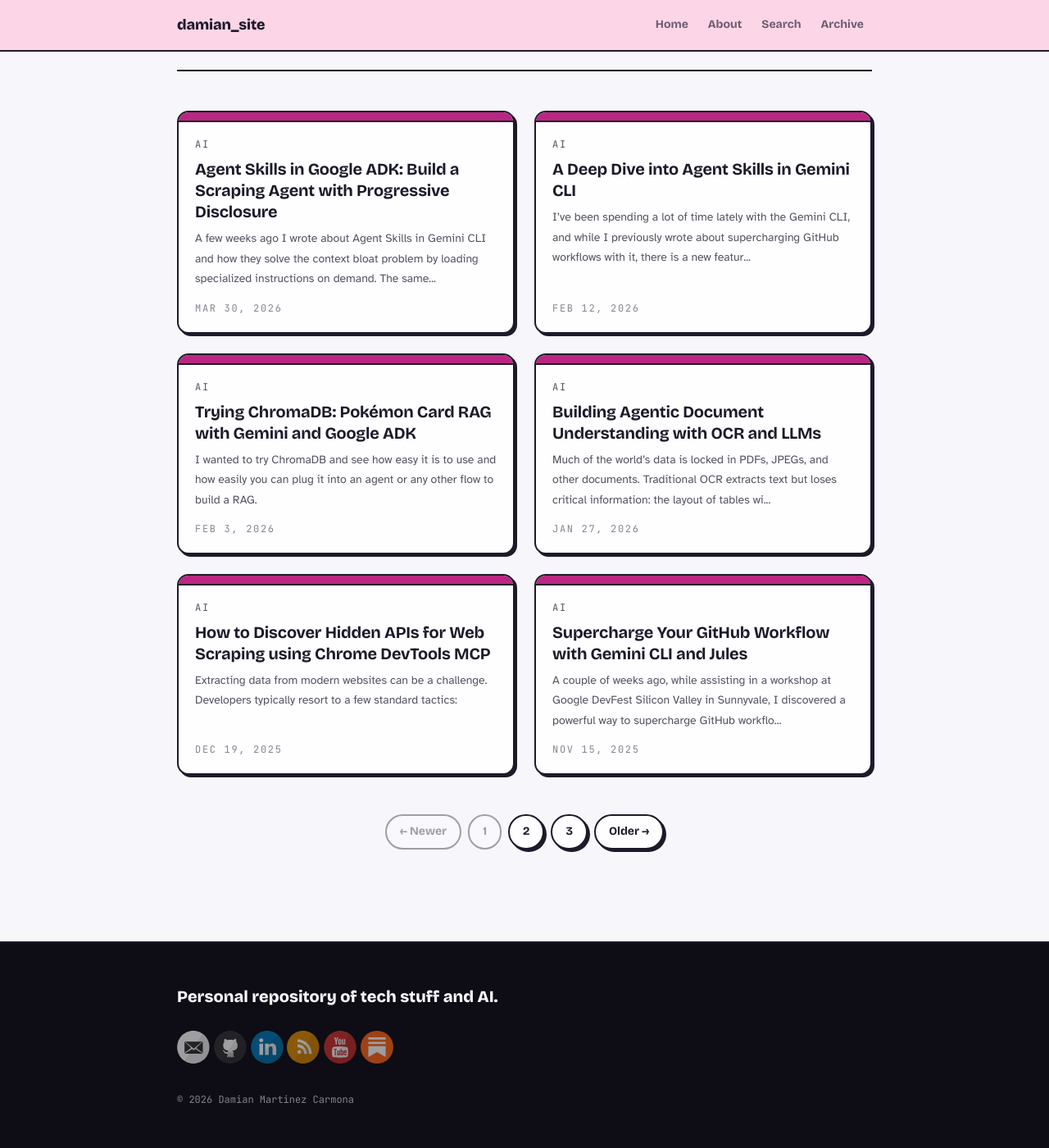
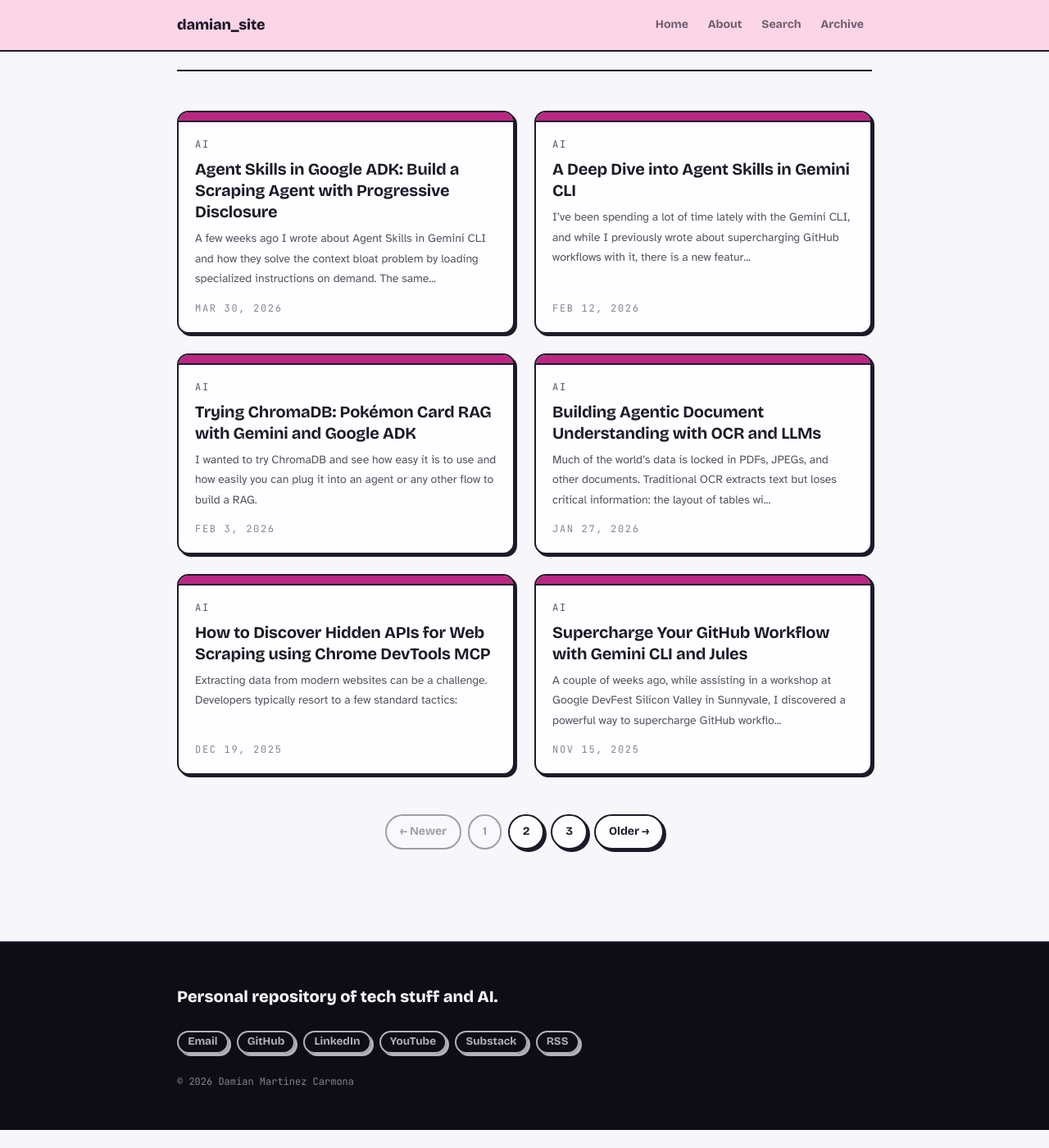
Before and after one commit to DamiMartinez/damimartinez.github.io, a Jekyll site: the page built from index.html, in a window 1280 px wide and 1400 px high, scrolled down 376 px. Shown: the whole window at 82% size. Built offline with Jekyll 4.4.1, drawn with Linux system fonts in a browser that asks for light colours; the list of posts is cut into pages by our own code; after the commit the page ends 1754 px from its top, so only the background shows below that.

Commit message:
feat(footer): replace circular SVG icons with neo-brutalist sticker pills

```diff
--- a/_layouts/default.html
+++ b/_layouts/default.html
@@ -42,7 +42,26 @@
     <footer class="site-footer">
       <div class="container">
         <p class="site-footer__tagline">{{ site.description }}</p>
-        {% include svg-icons.html %}
+        <div class="site-footer__social">
+          {% if site.footer-links.email %}
+            <a href="mailto:{{ site.footer-links.email }}" class="sticker sticker--dark tactile">Email</a>
+          {% endif %}
+          {% if site.footer-links.github %}
+            <a href="https://github.com/{{ site.footer-links.github }}" target="_blank" class="sticker sticker--dark tactile">GitHub</a>
+          {% endif %}
+          {% if site.footer-links.linkedin %}
+            <a href="https://www.linkedin.com/in/{{ site.footer-links.linkedin }}" target="_blank" class="sticker sticker--dark tactile">LinkedIn</a>
+          {% endif %}
+          {% if site.footer-links.youtube %}
+            <a href="https://youtube.com/{{ site.footer-links.youtube }}" target="_blank" class="sticker sticker--dark tactile">YouTube</a>
+          {% endif %}
+          {% if site.footer-links.substack %}
+            <a href="{{ site.footer-links.substack }}" target="_blank" class="sticker sticker--dark tactile">Substack</a>
+          {% endif %}
+          {% if site.footer-links.rss %}
+            <a href="{{ site.baseurl }}/feed.xml" target="_blank" class="sticker sticker--dark tactile">RSS</a>
+          {% endif %}
+        </div>
         <p class="site-footer__copy">&copy; {{ site.time | date: "%Y" }} {{ site.author }}</p>
       </div>
     </footer>
--- a/assets/style.scss
+++ b/assets/style.scss
@@ -193,6 +193,27 @@ a.sticker {
   &:active {
     transform: translate(3px, 3px);
     box-shadow: none;
+  }
+}
+
+.sticker--dark {
+  background: transparent;
+  border-color: var(--color-footer-fg);
+  color: var(--color-footer-fg);
+  box-shadow: 3px 3px 0 var(--color-footer-fg);
+  opacity: 0.8;
+  transition: transform 80ms, box-shadow 80ms, opacity 150ms;
+
+  &:hover {
+    opacity: 1;
+    text-decoration: none;
+    color: var(--color-footer-fg);
+  }
+
+  &:active {
+    transform: translate(3px, 3px);
+    box-shadow: none;
+    opacity: 1;
   }
 }
 
@@ -754,13 +775,11 @@ a.sticker {
   }
 }
 
-.site-footer .svg-icon {
-  opacity: 0.85;
-  transition: opacity 150ms;
-
-  &:hover {
-    opacity: 1;
-  }
+.site-footer__social {
+  display: flex;
+  flex-wrap: wrap;
+  gap: 10px;
+  margin: 1.25rem 0;
 }
 
 // Pullquote
```
